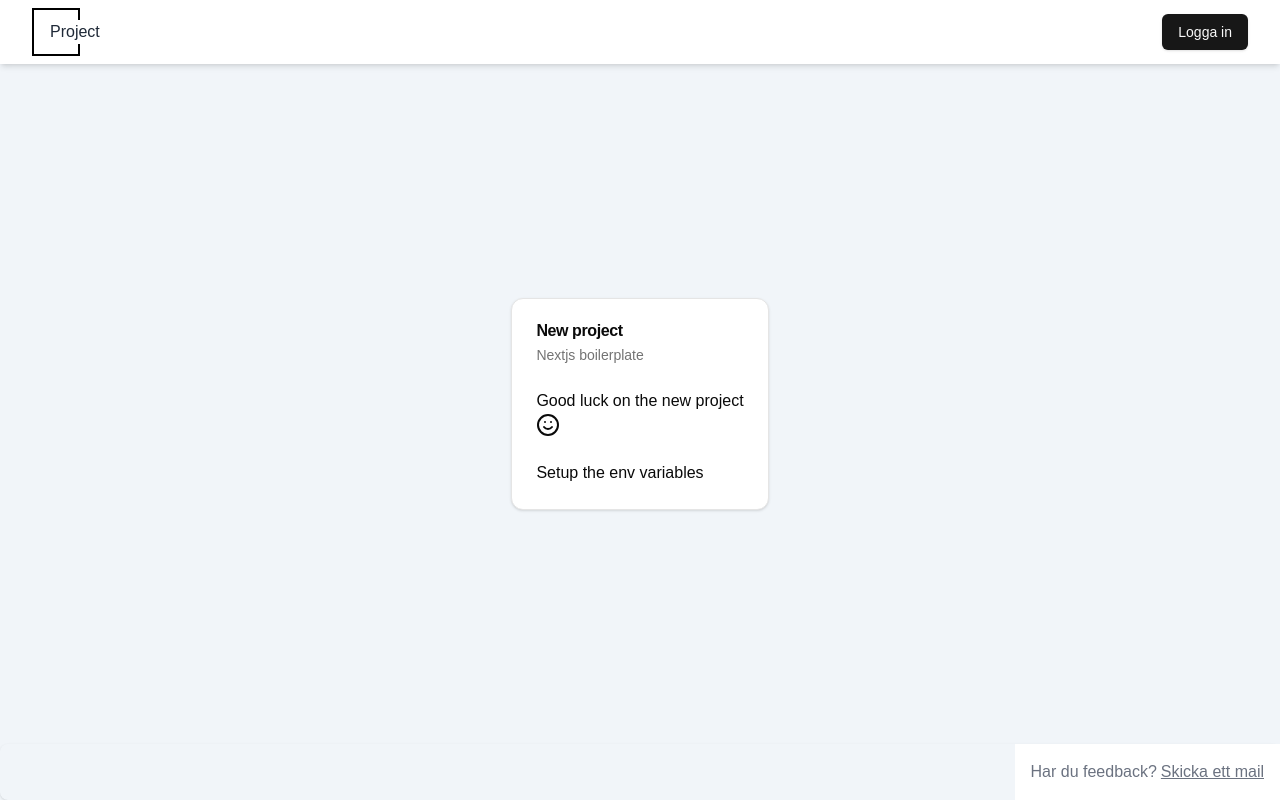
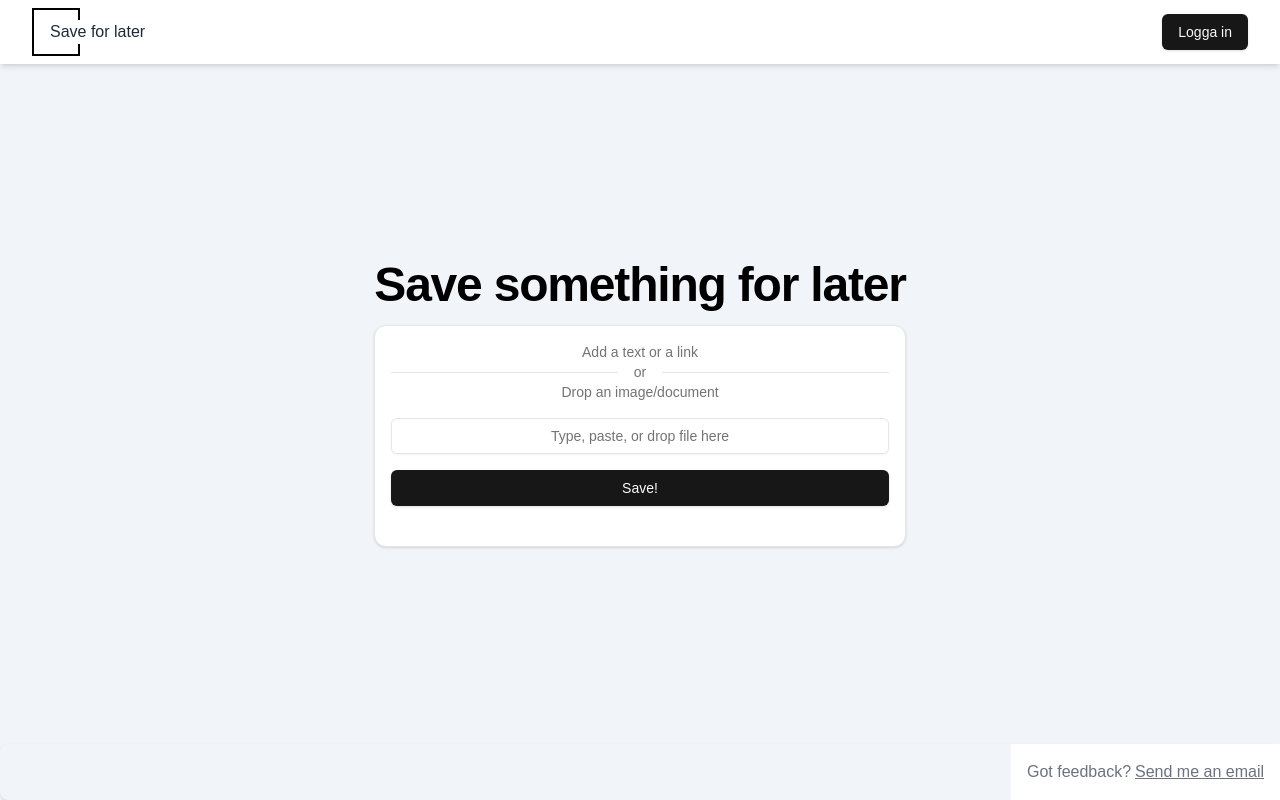
Before and after one commit to joacimastrom/for-later, a Next.js app: page / in a window 1280 px wide. Built offline with nearby package versions, Linux system fonts and the light colour scheme; no server answers.

Commit message:
Temp commit

```diff
--- /dev/null
+++ b/Model/SavedData.js
@@ -0,0 +1,19 @@
+import mongoose from "mongoose";
+
+export const SavedData = mongoose.Schema(
+  {
+    type: {
+      type: String,
+      required: true,
+    },
+    data: {
+      type: String,
+      required: true,
+    },
+  },
+  {
+    timestamps: true,
+  }
+);
+
+export default SavedData;
--- a/Model/User.js
+++ b/Model/User.js
@@ -1,4 +1,5 @@
 import mongoose from "mongoose";
+import { SavedData } from "./SavedData";
 
 const User = mongoose.Schema(
   {
@@ -16,10 +17,7 @@ const User = mongoose.Schema(
       type: String,
       required: [true, "Name is required"],
     },
-    createdAt: {
-      type: Date,
-      default: () => new Date(),
-    },
+    savedData: [SavedData],
   },
   {
     timestamps: true,
--- /dev/null
+++ b/app/api/save/route.ts
@@ -0,0 +1,24 @@
+import { authOptions } from "@/lib/authOptions";
+import connectDB from "@/lib/connectDB";
+import User from "@/Model/User";
+import { getServerSession } from "next-auth/next";
+
+export const POST = async (request: Request, response: Response) => {
+  await connectDB();
+  const session = await getServerSession(authOptions);
+
+  if (!session) {
+    return new Response(JSON.stringify({ message: "Not authenticated" }), {
+      status: 401,
+    });
+  }
+
+  const body = await request.json();
+
+  const user = await User.findByIdAndUpdate(
+    { _id: session.user.id },
+    { $push: { savedData: body } },
+    { new: true }
+  );
+  return Response.json(user.savedData);
+};
--- a/app/layout.tsx
+++ b/app/layout.tsx
@@ -1,11 +1,11 @@
 import { Footer } from "@/components/Footer/Footer";
 import Navbar from "@/components/Navbar/Navbar";
 import NextAuthProvider from "@/components/auth/NextAuthProvider";
+import { Toaster } from "@/components/ui/sonner";
 import type { Metadata } from "next";
-import localFont from "next/font/local";
 import "./globals.css";
 
-const geistSans = localFont({
+/* const geistSans = localFont({
   src: "./fonts/GeistVF.woff",
   variable: "--font-geist-sans",
   weight: "100 900",
@@ -15,6 +15,8 @@ const geistMono = localFont({
   variable: "--font-geist-mono",
   weight: "100 900",
 });
+${geistSans.variable} ${geistMono.variable}
+*/
 
 export const metadata: Metadata = {
   title: "Create Next App",
@@ -30,13 +32,14 @@ export default function RootLayout({
     <html lang="en">
       <NextAuthProvider>
         <body
-          className={`${geistSans.variable} ${geistMono.variable} antialiased m-0 min-h-screen bg-slate-100 flex flex-col`}
+          className={`antialiased m-0 min-h-screen bg-slate-100 flex flex-col`}
         >
           <Navbar />
-          <div className="h-full flex flex-1 justify-center items-center">
+          <div className="h-full flex flex-col flex-1 justify-center items-center">
             {children}
           </div>
           <Footer />
+          <Toaster />
         </body>
       </NextAuthProvider>
     </html>
--- a/app/page.tsx
+++ b/app/page.tsx
@@ -1,28 +1,120 @@
-import {
-  Card,
-  CardContent,
-  CardDescription,
-  CardFooter,
-  CardHeader,
-  CardTitle,
-} from "@/components/ui/card";
-import { SmileIcon } from "lucide-react";
+"use client";
+import { Button } from "@/components/ui/button";
+import { Card, CardContent, CardFooter } from "@/components/ui/card";
+import { Input } from "@/components/ui/input";
+import { Separator } from "@/components/ui/separator";
+import { useState } from "react";
+interface InputData {
+  text: string;
+  file: File | null;
+}
+export default function Home() {
+  const [inputData, setInputData] = useState<InputData>({
+    text: "",
+    file: null,
+  });
 
-export default function Home() {
+  const [dragging, setDragging] = useState(false);
+
+  // Handle normal text input (typed)
+  const handleChange = (e: React.ChangeEvent<HTMLInputElement>): void => {
+    setInputData({ text: e.target.value, file: null });
+  };
+
+  // Handle pasted content (text, URL, image, document)
+  const handlePaste = (e: React.ClipboardEvent<HTMLInputElement>): void => {
+    const clipboardData = e.clipboardData;
+    const pastedFile = clipboardData.files?.[0] || null;
+
+    if (pastedFile) {
+      // If a file is pasted (e.g., image, document)
+      setInputData({ ...inputData, file: pastedFile, text: "" });
+    } else {
+      const pastedText = clipboardData.getData("Text");
+      // If text or URL is pasted
+      setInputData({ ...inputData, text: pastedText, file: null });
+    }
+  };
+
+  // Handle drag over event (prevent default behavior)
+  const handleDragOver = (e: React.DragEvent<HTMLDivElement>): void => {
+    e.preventDefault();
+    setDragging(true);
+  };
+
+  // Handle drag leave event
+  const handleDragLeave = (e: React.DragEvent<HTMLDivElement>): void => {
+    e.preventDefault();
+    setDragging(false);
+  };
+
+  // Handle file drop
+  const handleDrop = (e: React.DragEvent<HTMLDivElement>): void => {
+    e.preventDefault();
+    setDragging(false);
+
+    const droppedFile = e.dataTransfer.files?.[0] || null;
+    if (droppedFile) {
+      setInputData({ ...inputData, file: droppedFile, text: "" });
+    }
+  };
+
+  // Submit handler (for demonstration purposes)
+  const handleSubmit = (): void => {
+    console.log("Submitted Data:", inputData);
+    // Handle the form submission logic here
+  };
+
   return (
-    <Card>
-      <CardHeader>
-        <CardTitle>New project</CardTitle>
-        <CardDescription>Nextjs boilerplate</CardDescription>
-      </CardHeader>
-      <CardContent>
-        <p>
-          Good luck on the new project <SmileIcon />
-        </p>
-      </CardContent>
-      <CardFooter>
-        <p>Setup the env variables</p>
-      </CardFooter>
-    </Card>
+    <div className="flex flex-col gap-4 items-center text-center">
+      <h1 className="scroll-m-20 text-4xl font-extrabold tracking-tight lg:text-5xl">
+        Save something for later
+      </h1>
+      <Card
+        className="text-center transition-all data-[dragging=true]:bg-sky-50 data-[dragging=true]:border-sky-500 w-full max-w-screen-sm"
+        onDragOver={handleDragOver}
+        onDragLeave={handleDragLeave}
+        onDrop={handleDrop}
+        data-dragging={dragging}
+      >
+        <CardContent className="p-4">
+          <div className="text-sm text-neutral-500 dark:text-neutral-400">
+            Add a text or a link
+            <span className="flex items-center gap-4">
+              <Separator className="flex-1" />
+              <span className="text-muted-foreground">or</span>
+              <Separator className="flex-1" />
+            </span>
+            Drop an image/document
+          </div>
+          <form
+            onSubmit={(e) => e.preventDefault()}
+            className="mt-4 flex flex-col gap-4"
+          >
+            <Input
+              type="text"
+              className="w-full text-center"
+              value={inputData.file ? "" : inputData.text} // Clear text input if a file is present
+              onChange={handleChange}
+              onPaste={handlePaste}
+              placeholder="Type, paste, or drop file here"
+              /* style={{
+                  width: "100%",
+                  padding: "10px",
+                  border: "none",
+                  outline: "none",
+                }} */
+            />
+
+            <Button className="w-full" type="submit" onClick={handleSubmit}>
+              Save!
+            </Button>
+          </form>
+
+          <div>{inputData.file && inputData.file.name}</div>
+        </CardContent>
+        <CardFooter></CardFooter>
+      </Card>
+    </div>
   );
 }
--- a/components/Footer/Footer.tsx
+++ b/components/Footer/Footer.tsx
@@ -1,16 +1,14 @@
-"use client";
-
 export const Footer = () => {
   return (
     <footer className=" rounded-lg shadow dark:bg-gray-900 text-gray-500">
       <div className="w-full max-w-screen-xl ml-auto flex justify-end">
         <span className="bg-white p-4 ">
-          Har du feedback?
+          Got feedback?
           <a
             href="mailto:joacim.astrom@gmail.com"
             className="hover:underline ml-1 underline"
           >
-            Skicka ett mail
+            Send me an email
           </a>
         </span>
       </div>
--- a/components/auth/LoginDialog.tsx
+++ b/components/auth/LoginDialog.tsx
@@ -23,13 +23,11 @@ export default function LoginDialog({ openRegister }) {
     });
     if (!res?.ok) {
       toast.error(res?.error);
-    } else {
-      router.push("/assignments");
     }
   };
 
   const googleLogin = async () => {
-    await signIn("google", { callbackUrl: "/assignments" });
+    await signIn("google");
   };
 
   return (
--- a/components/icons/Logo.tsx
+++ b/components/icons/Logo.tsx
@@ -3,7 +3,7 @@ const Logo = () => {
     <div className="flex items-center whitespace-nowrap">
       <div className="w-8 h-8 sm:w-12 sm:h-12 border-2 border-solid border-black"></div>
       <span className="font-medium ml-[-20px] sm:ml-[-30px] bg-white text-sm sm:text-base">
-        Project
+        Save for later
       </span>
     </div>
   );
--- a/lib/authOptions.ts
+++ b/lib/authOptions.ts
@@ -32,7 +32,7 @@ export const authOptions: NextAuthOptions = {
 
         // Check if the entered password matches the hashed password
         const isPasswordValid = await bcrypt.compare(
-          credentials?.password,
+          credentials!.password,
           user.password
         );
 
@@ -53,9 +53,9 @@ export const authOptions: NextAuthOptions = {
 
       return session;
     },
-    /* signIn: async ({ account, profile }) => {
+    signIn: async ({ profile }) => {
       await connectDB();
-      console.log("what??");
+
       if (!profile?.email) {
         throw new Error("No profile");
       }
@@ -69,6 +69,6 @@ export const authOptions: NextAuthOptions = {
       );
 
       return true;
-    }, */
+    },
   },
 };
--- a/next.config.mjs
+++ b/next.config.mjs
@@ -1,23 +1,4 @@
 /** @type {import('next').NextConfig} */
-const nextConfig = {
-  env: {
-    MONGODB_URI: "",
-    GOOGLE_CLIENT: "",
-    GOOGLE_SECRET: "",
-    NEXTAUTH_SECRET: "",
-    NEXT_PUBLIC_AWS_BUCKET_NAME: "",
-    NEXT_PUBLIC_AWS_REGION: "",
-    AWS_ACCESS_KEY_ID: "",
-    AWS_SECRET_ACCESS_KEY: "",
-  },
-  images: {
-    remotePatterns: [
-      {
-        protocol: "",
-        hostname: "",
-      },
-    ],
-  },
-};
+const nextConfig = {};
 
-module.exports = nextConfig;
+export default nextConfig;
--- a/package.json
+++ b/package.json
@@ -30,6 +30,7 @@
     "tailwindcss-animate": "^1.0.7"
   },
   "devDependencies": {
+    "@types/bcrypt": "^5.0.2",
     "@types/node": "^20",
     "@types/react": "^18",
     "@types/react-dom": "^18",
@@ -37,6 +38,7 @@
     "eslint-config-next": "14.2.13",
     "postcss": "^8",
     "tailwindcss": "^3.4.1",
-    "typescript": "^5"
+    "typescript": "^5",
+    "typescript-eslint": "^8.7.0"
   }
 }
```
Also changed, not shown: 2 other files (tests, documents, lock files or other folders).
